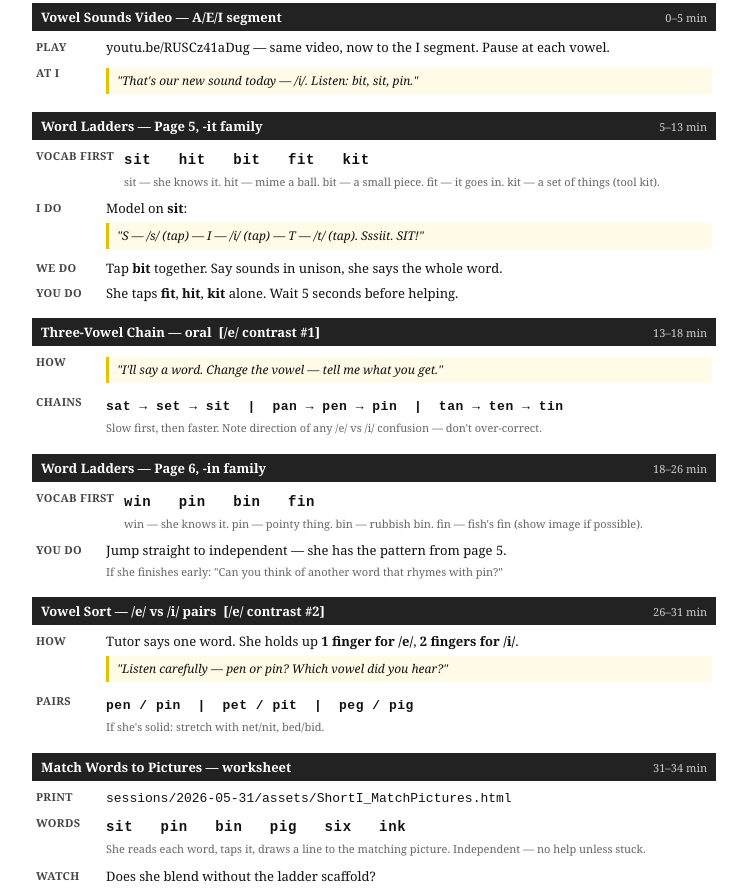
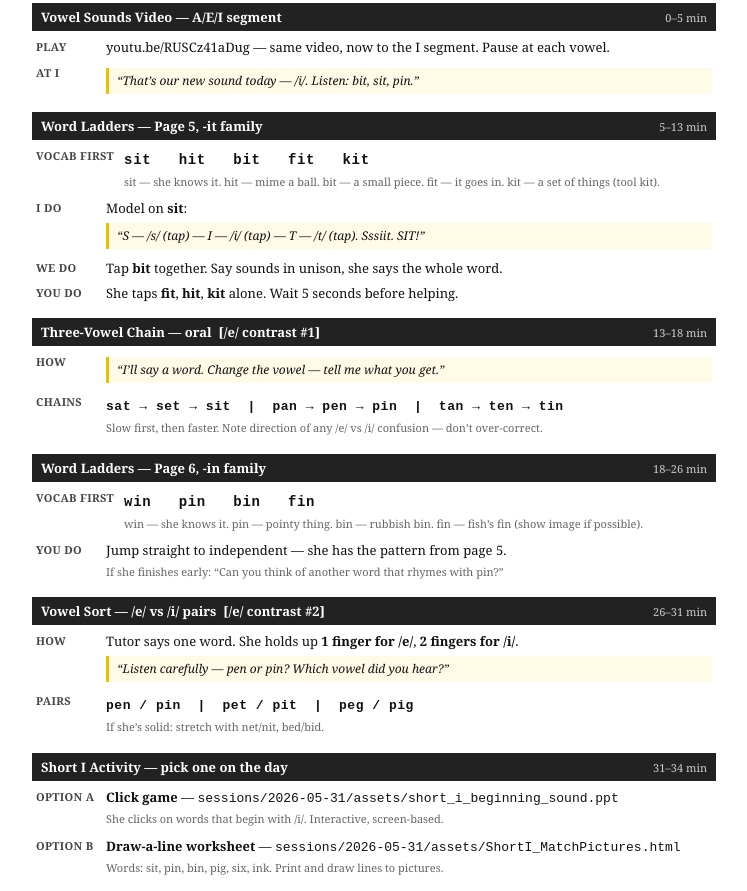
Before and after one commit to anaahat-echoes/Saba_Learning, a plain HTML site: page sessions/2026-05-31/plan-print.html in a window 1280 px wide. Shown: the part 161-1052 px from the top of the page, without its empty margins (266-1013 px from the left). Drawn offline with Linux system fonts and the light colour scheme.

Commit message:
Sync feature branch to main — update plan-print block 6, worksheet HTML

```diff
--- a/sessions/2026-05-31/plan-print.html
+++ b/sessions/2026-05-31/plan-print.html
@@ -197,7 +197,7 @@
   <div class="step">
     <div class="step-label">At I</div>
     <div class="step-body">
-      <div class="prompt">"That's our new sound today — /i/. Listen: bit, sit, pin."</div>
+      <div class="prompt">“That’s our new sound today — /i/. Listen: bit, sit, pin.”</div>
     </div>
   </div>
 </div>
@@ -218,7 +218,7 @@
   <div class="step">
     <div class="step-label">I do</div>
     <div class="step-body">Model on <strong>sit</strong>:
-      <div class="prompt">"S — /s/ (tap) — I — /i/ (tap) — T — /t/ (tap). Sssiit. SIT!"</div>
+      <div class="prompt">“S — /s/ (tap) — I — /i/ (tap) — T — /t/ (tap). Sssiit. SIT!”</div>
     </div>
   </div>
   <div class="step">
@@ -240,14 +240,14 @@
   <div class="step">
     <div class="step-label">How</div>
     <div class="step-body">
-      <div class="prompt">"I'll say a word. Change the vowel — tell me what you get."</div>
+      <div class="prompt">“I’ll say a word. Change the vowel — tell me what you get.”</div>
     </div>
   </div>
   <div class="step">
     <div class="step-label">Chains</div>
     <div class="step-body">
       <div class="chain">sat → set → sit &nbsp;|&nbsp; pan → pen → pin &nbsp;|&nbsp; tan → ten → tin</div>
-      <div class="note">Slow first, then faster. Note direction of any /e/ vs /i/ confusion — don't over-correct.</div>
+      <div class="note">Slow first, then faster. Note direction of any /e/ vs /i/ confusion — don’t over-correct.</div>
     </div>
   </div>
 </div>
@@ -262,13 +262,13 @@
     <div class="step-label">Vocab first</div>
     <div class="step-body">
       <div class="words">win &nbsp; pin &nbsp; bin &nbsp; fin</div>
-      <div class="note">win — she knows it. pin — pointy thing. bin — rubbish bin. fin — fish's fin (show image if possible).</div>
+      <div class="note">win — she knows it. pin — pointy thing. bin — rubbish bin. fin — fish’s fin (show image if possible).</div>
     </div>
   </div>
   <div class="step">
     <div class="step-label">You do</div>
     <div class="step-body">Jump straight to independent — she has the pattern from page 5.
-      <div class="note">If she finishes early: "Can you think of another word that rhymes with pin?"</div>
+      <div class="note">If she finishes early: “Can you think of another word that rhymes with pin?”</div>
     </div>
   </div>
 </div>
@@ -282,14 +282,14 @@
   <div class="step">
     <div class="step-label">How</div>
     <div class="step-body">Tutor says one word. She holds up <strong>1 finger for /e/</strong>, <strong>2 fingers for /i/</strong>.
-      <div class="prompt">"Listen carefully — pen or pin? Which vowel did you hear?"</div>
+      <div class="prompt">“Listen carefully — pen or pin? Which vowel did you hear?”</div>
     </div>
   </div>
   <div class="step">
     <div class="step-label">Pairs</div>
     <div class="step-body">
       <div class="chain">pen / pin &nbsp;|&nbsp; pet / pit &nbsp;|&nbsp; peg / pig</div>
-      <div class="note">If she's solid: stretch with net/nit, bed/bid.</div>
+      <div class="note">If she’s solid: stretch with net/nit, bed/bid.</div>
     </div>
   </div>
 </div>
@@ -297,23 +297,22 @@
 <!-- BLOCK 6 -->
 <div class="block">
   <div class="block-header">
-    <h2>Match Words to Pictures — worksheet</h2>
+    <h2>Short I Activity — pick one on the day</h2>
     <span class="time">31–34 min</span>
   </div>
   <div class="step">
-    <div class="step-label">Print</div>
-    <div class="step-body"><code>sessions/2026-05-31/assets/ShortI_MatchPictures.html</code></div>
-  </div>
-  <div class="step">
-    <div class="step-label">Words</div>
+    <div class="step-label">Option A</div>
     <div class="step-body">
-      <div class="words">sit &nbsp; pin &nbsp; bin &nbsp; pig &nbsp; six &nbsp; ink</div>
-      <div class="note">She reads each word, taps it, draws a line to the matching picture. Independent — no help unless stuck.</div>
+      <strong>Click game</strong> — <code>sessions/2026-05-31/assets/short_i_beginning_sound.ppt</code>
+      <div class="note">She clicks on words that begin with /i/. Interactive, screen-based.</div>
     </div>
   </div>
   <div class="step">
-    <div class="step-label">Watch</div>
-    <div class="step-body">Does she blend without the ladder scaffold?</div>
+    <div class="step-label">Option B</div>
+    <div class="step-body">
+      <strong>Draw-a-line worksheet</strong> — <code>sessions/2026-05-31/assets/ShortI_MatchPictures.html</code>
+      <div class="note">Words: sit, pin, bin, pig, six, ink. Print and draw lines to pictures.</div>
+    </div>
   </div>
 </div>
 
```
